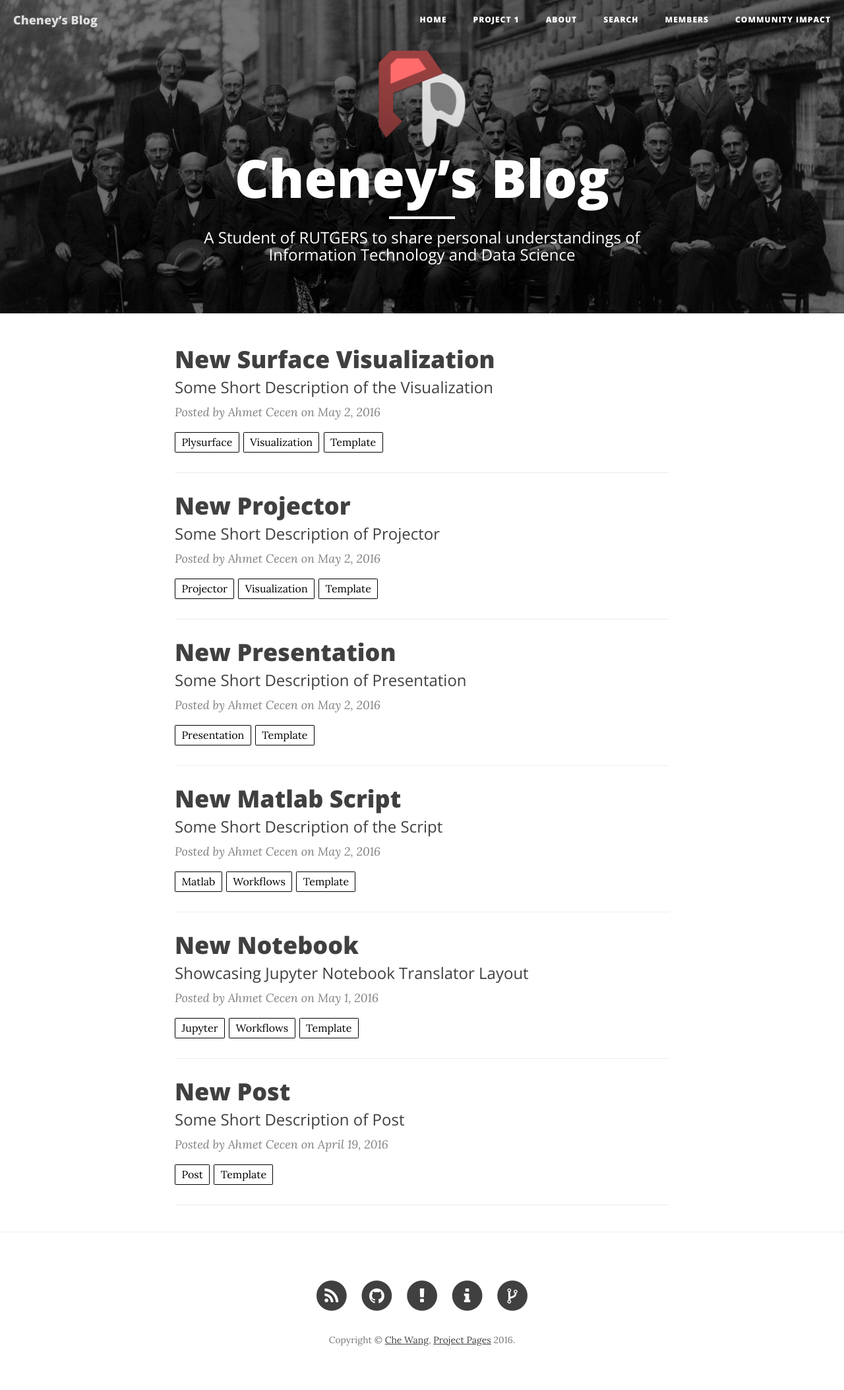
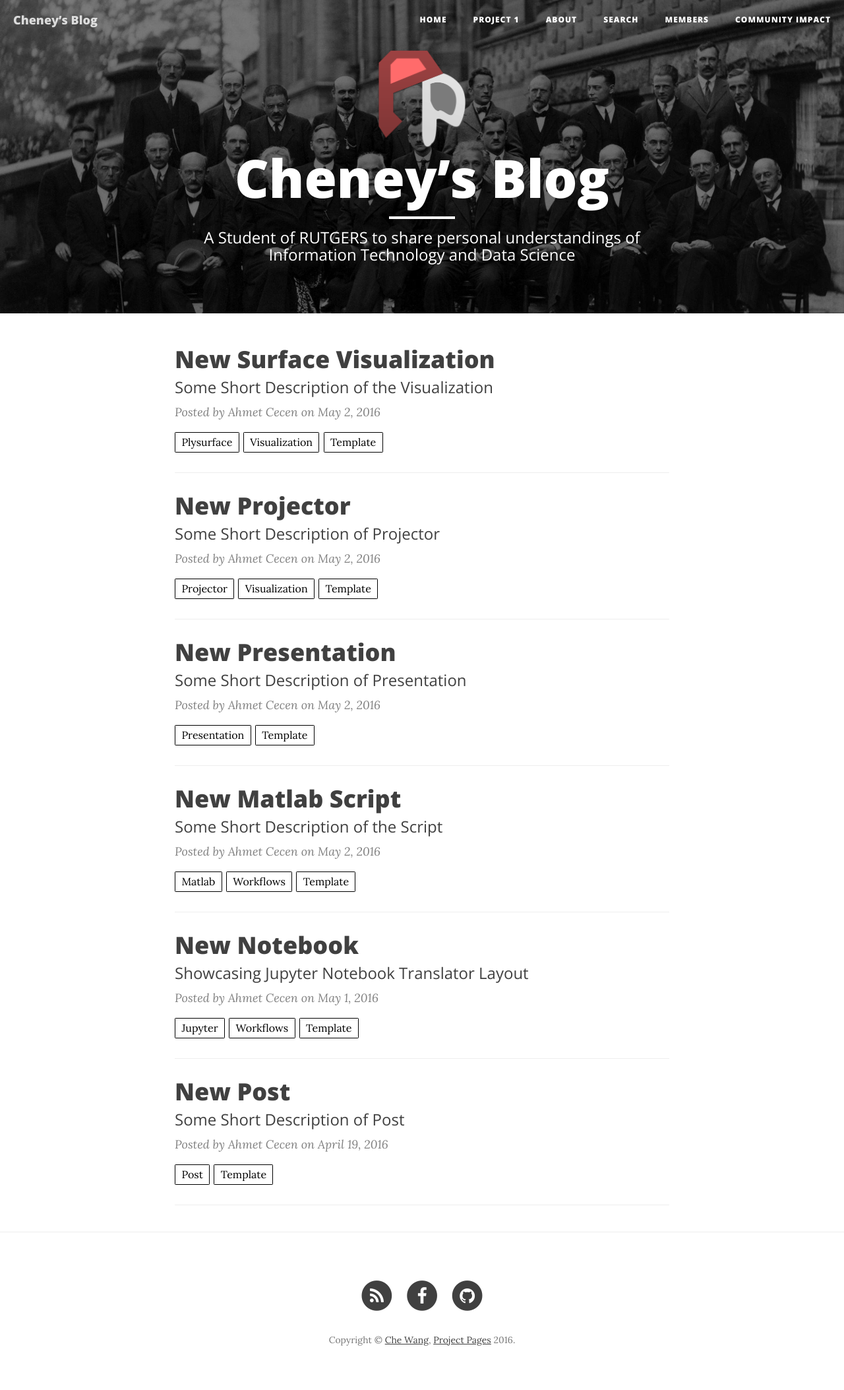
Before and after one commit to CheWang09/CheWang09.github.io, a Jekyll site: the page built from index.html, in a window 1280 px wide. Shown: the whole page at 66% size. Built offline with Jekyll 4.4.1, drawn with Linux system fonts in a browser that asks for light colours; nearby versions of some CDN libraries; the list of posts is cut into pages by our own code.

Commit message:
change footer index

```diff
--- a/_config.yml
+++ b/_config.yml
@@ -13,8 +13,9 @@
 logo: /img/logos/Project-Pages-New-Logo-Inverted.png
 
 # Tertiary Parameters
-github_username:  projectpages
-project_repository: project-pages
+github_username:  CheWang09
+linkedin_username: che-wang-53857914a
+project_repository: CheWang09.github.io
 disqus_shortname: project-pages
 g-analytics: UA-75881392-1
 altmetric: true
--- a/_includes/footer.html
+++ b/_includes/footer.html
@@ -25,6 +25,16 @@
                     {% if site.facebook_username %}
                     <li>
                         <a href="https://www.facebook.com/{{ site.facebook_username }}">
+                            <span class="fa-stack fa-lg">
+                                <i class="fa fa-circle fa-stack-2x"></i>
+                                <i class="fa fa-facebook fa-stack-1x fa-inverse"></i>
+                            </span>
+                        </a>
+                    </li>
+                    {% endif %}
+                    {% if site.linkedin_username %}
+                    <li>
+                        <a href="https://www.facebook.com/in/{{ site.linkedin_username }}">
                             <span class="fa-stack fa-lg">
                                 <i class="fa fa-circle fa-stack-2x"></i>
                                 <i class="fa fa-facebook fa-stack-1x fa-inverse"></i>
```
